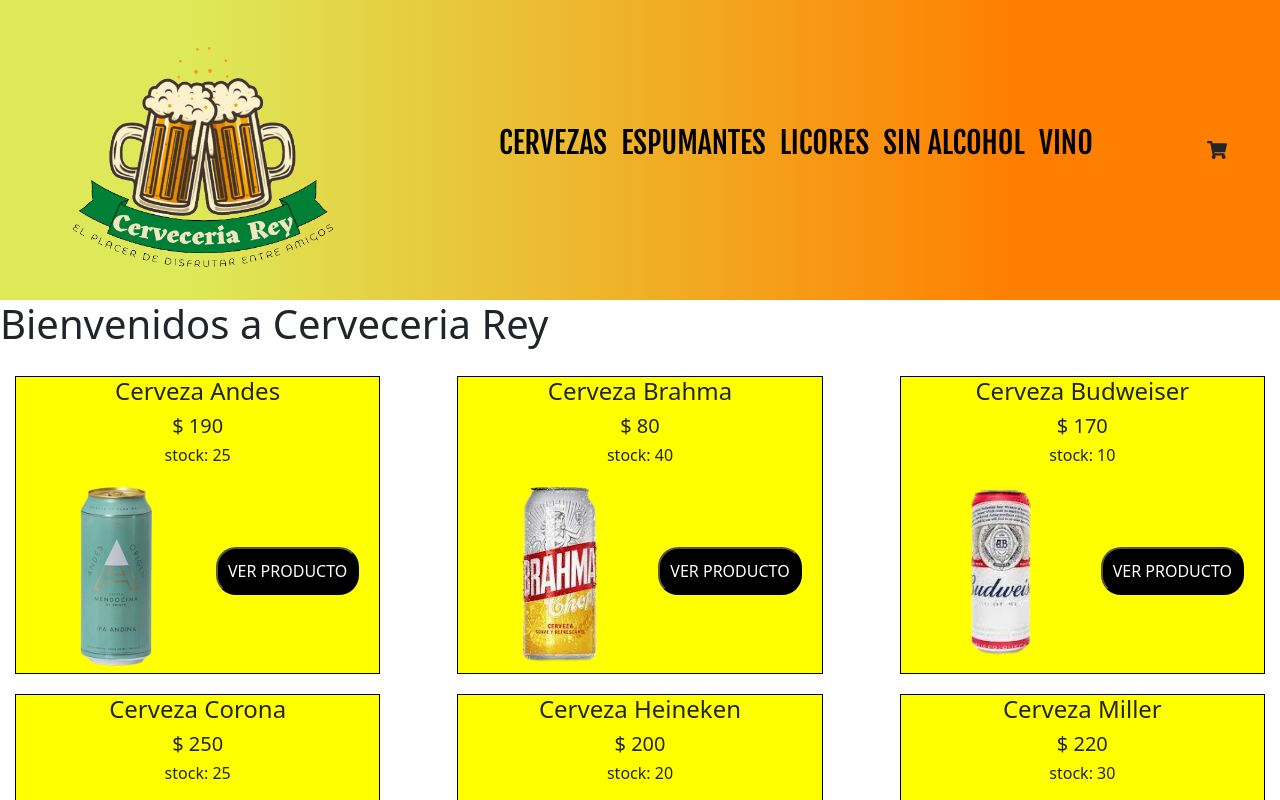
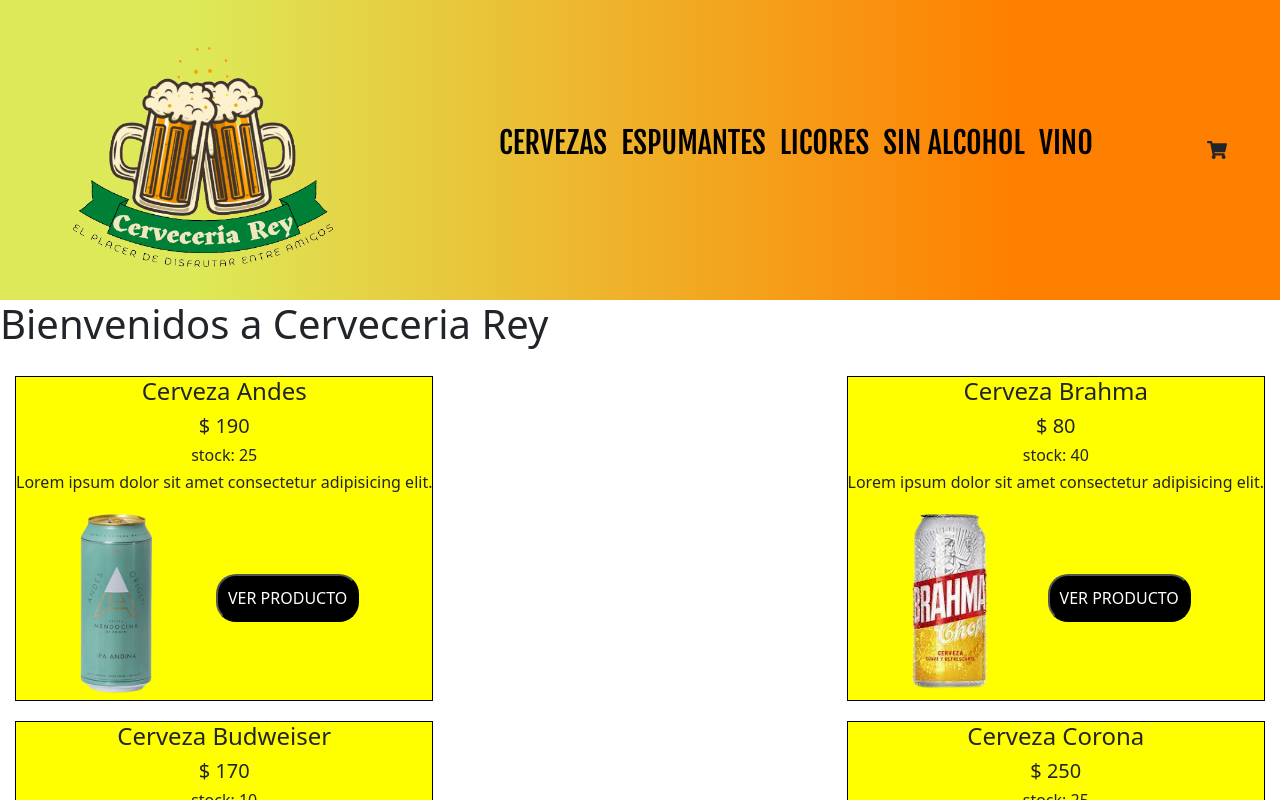
Before and after one commit to mateo1496/Cerveceria-Rey, a React (Create React App) app: page / in a window 1280 px wide. Shown: the top 800 px of the page. Built offline with nearby package versions, Linux system fonts and the light colour scheme; the HTML template or start-up script is replaced by a standard one.

Commit message:
descripcion

```diff
--- a/src/mock/products.js
+++ b/src/mock/products.js
@@ -2,7 +2,7 @@
     {
         id: 1,
         title: "Cerveza Andes",
-        description: "",
+        description: "Lorem ipsum dolor sit amet consectetur adipisicing elit.",
         price: 190,
         stock: 25,
         category: "cerveza",
@@ -11,7 +11,7 @@
     {
         id: 2,
         title: "Cerveza Brahma",
-        description: "",
+        description: "Lorem ipsum dolor sit amet consectetur adipisicing elit.",
         price: 80,
         stock: 40,
         category: "cerveza",
@@ -20,7 +20,7 @@
     {
         id: 3,
         title: "Cerveza Budweiser",
-        description: "",
+        description: "Lorem ipsum dolor sit amet consectetur adipisicing elit.",
         price: 170,
         stock: 10,
         category: "cerveza",
@@ -29,7 +29,7 @@
     {
         id: 4,
         title: "Cerveza Corona",
-        description: "",
+        description: "Lorem ipsum dolor sit amet consectetur adipisicing elit.",
         price: 250,
         stock: 25,
         category: "cerveza",
@@ -38,7 +38,7 @@
     {
         id: 5,
         title: "Cerveza Heineken",
-        description: "",
+        description: "Lorem ipsum dolor sit amet consectetur adipisicing elit.",
         price: 200,
         stock: 20,
         category: "cerveza",
@@ -47,7 +47,7 @@
     {
         id: 6,
         title: "Cerveza Miller",
-        description: "",
+        description: "Lorem ipsum dolor sit amet consectetur adipisicing elit.",
         price: 220,
         stock: 30,
         category: "cerveza",
@@ -56,7 +56,7 @@
     {
         id: 7,
         title: "Cerveza Quilmes",
-        description: "",
+        description: "Lorem ipsum dolor sit amet consectetur adipisicing elit.",
         price: 100,
         stock: 15,
         category: "cerveza",
@@ -65,7 +65,7 @@
     {
         id: 8,
         title: "Cerveza Schneider",
-        description: "",
+        description: "Lorem ipsum dolor sit amet consectetur adipisicing elit.",
         price: 125,
         stock: 25,
         category: "cerveza",
@@ -74,7 +74,7 @@
     {
         id: 9,
         title: "Cerveza Sol",
-        description: "",
+        description: "Lorem ipsum dolor sit amet consectetur adipisicing elit.",
         price: 230,
         stock: 18,
         category: "cerveza",
@@ -83,7 +83,7 @@
     {
         id: 10,
         title: "Cerveza Stella Artois",
-        description: "",
+        description: "Lorem ipsum dolor sit amet consectetur adipisicing elit.",
         price: 240,
         stock: 22,
         category: "cerveza",
@@ -92,7 +92,7 @@
     {
         id: 11,
         title: "Licor Amarula",
-        description: "",
+        description: "Lorem ipsum dolor sit amet consectetur adipisicing elit.",
         price: 2500,
         stock: 16,
         category: "licor",
@@ -101,7 +101,7 @@
     {
         id: 12,
         title: "Licor Baileys",
-        description: "",
+        description: "Lorem ipsum dolor sit amet consectetur adipisicing elit.",
         price: 2800,
         stock: 12,
         category: "licor",
@@ -110,7 +110,7 @@
     {
         id: 13,
         title: "Licor Black Label",
-        description: "",
+        description: "Lorem ipsum dolor sit amet consectetur adipisicing elit.",
         price: 3600,
         stock: 10,
         category: "licor",
@@ -119,7 +119,7 @@
     {
         id: 14,
         title: "Licor Blue Label",
-        description: "",
+        description: "Lorem ipsum dolor sit amet consectetur adipisicing elit.",
         price: 4000,
         stock: 8,
         category: "licor",
@@ -128,7 +128,7 @@
     {
         id: 15,
         title: "Licor Jack Daniels",
-        description: "",
+        description: "Lorem ipsum dolor sit amet consectetur adipisicing elit.",
         price: 3800,
         stock: 18,
         category: "licor",
@@ -137,7 +137,7 @@
     {
         id: 16,
         title: "Licor Tia Maria",
-        description: "",
+        description: "Lorem ipsum dolor sit amet consectetur adipisicing elit.",
         price: 1600,
         stock: 30,
         category: "licor",
@@ -146,7 +146,7 @@
     {
         id: 17,
         title: "Vino Benjamin Malbec",
-        description: "",
+        description: "Lorem ipsum dolor sit amet consectetur adipisicing elit.",
         price: 500,
         stock: 20,
         category: "vino",
@@ -155,7 +155,7 @@
     {
         id: 18,
         title: "Vino Lorenzo Chardonnay",
-        description: "",
+        description: "Lorem ipsum dolor sit amet consectetur adipisicing elit.",
         price: 480,
         stock: 10,
         category: "vino",
@@ -164,7 +164,7 @@
     {
         id: 19,
         title: "Vino Salentein Malbec",
-        description: "",
+        description: "Lorem ipsum dolor sit amet consectetur adipisicing elit.",
         price: 750,
         stock: 25,
         category: "vino",
@@ -173,7 +173,7 @@
     {
         id: 20,
         title: "Vino Terrazas Chardonnay",
-        description: "",
+        description: "Lorem ipsum dolor sit amet consectetur adipisicing elit.",
         price: 550,
         stock: 25,
         category: "vino",
@@ -182,43 +182,43 @@
     {
         id: 21,
         title: "Agua Mineral",
-        description: "",
+        description: "Lorem ipsum dolor sit amet consectetur adipisicing elit.",
         price: 50,
         stock: 100,
-        category: "Sin Alcohol",
+        category: "sin alcohol",
         img: "../assets/agua.png",
     },
     {
         id: 22,
         title: "Coca Cola",
-        description: "",
+        description: "Lorem ipsum dolor sit amet consectetur adipisicing elit.",
         price: 75,
         stock: 80,
-        category: "Sin Alcohol",
+        category: "sin alcohol",
         img: "../assets/coca-cola.png",
     },
     {
         id: 23,
         title: "Fanta",
-        description: "",
+        description: "Lorem ipsum dolor sit amet consectetur adipisicing elit.",
         price: 60,
         stock: 50,
-        category: "Sin Alcohol",
+        category: "sin alcohol",
         img: "../assets/fanta.png",
     },
     {
         id: 24,
         title: "Sprite",
-        description: "",
+        description: "Lorem ipsum dolor sit amet consectetur adipisicing elit.",
         price: 65,
         stock: 60,
-        category: "Sin Alcohol",
+        category: "sin alcohol",
         img: "../assets/sprite.png",
     },
     {
         id: 25,
         title: "Chandon",
-        description: "",
+        description: "Lorem ipsum dolor sit amet consectetur adipisicing elit.",
         price: 1600,
         stock: 40,
         category: "espumante",
@@ -227,7 +227,7 @@
     {
         id: 26,
         title: "Dom Perignon",
-        description: "",
+        description: "Lorem ipsum dolor sit amet consectetur adipisicing elit.",
         price: 3500,
         stock: 40,
         category: "espumante",
@@ -236,7 +236,7 @@
     {
         id: 27,
         title: "Federico De Alvear",
-        description: "",
+        description: "Lorem ipsum dolor sit amet consectetur adipisicing elit.",
         price: 800,
         stock: 50,
         category: "espumante",
@@ -245,7 +245,7 @@
     {
         id: 28,
         title: "Mumm",
-        description: "",
+        description: "Lorem ipsum dolor sit amet consectetur adipisicing elit.",
         price: 1200,
         stock: 45,
         category: "espumante",
```
